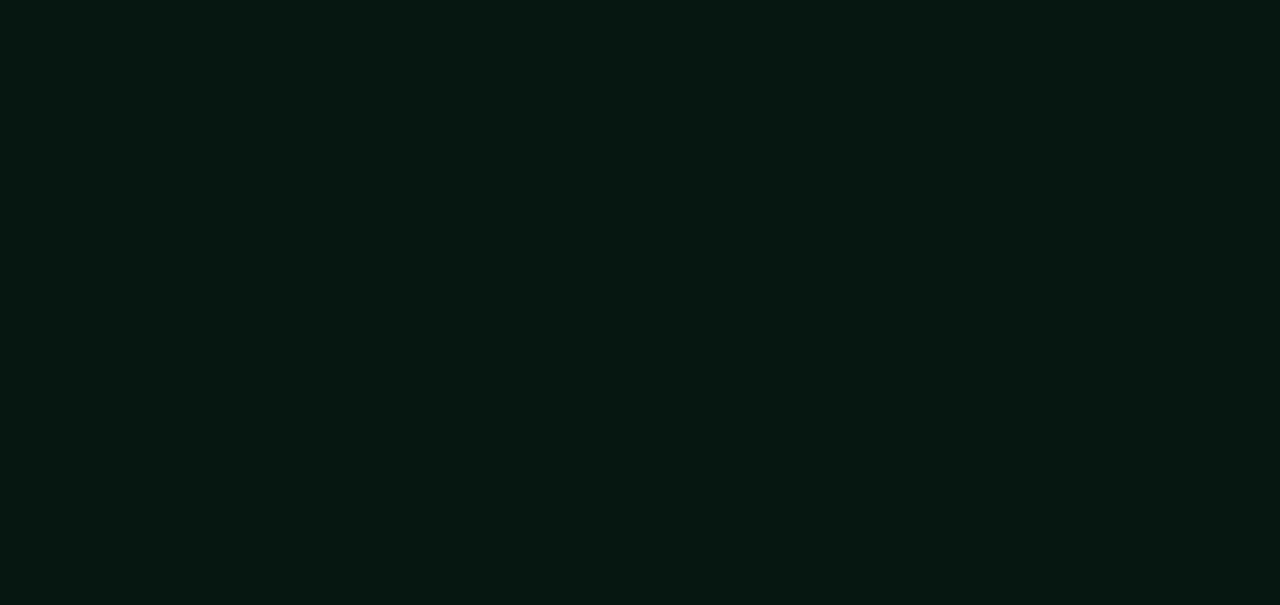
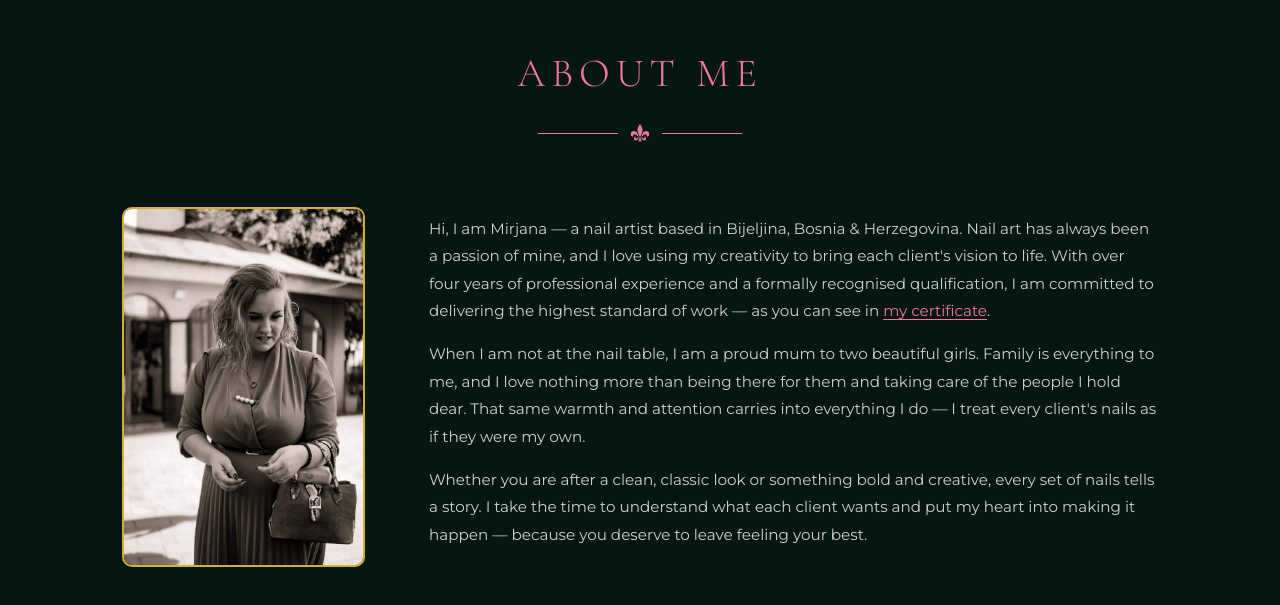
Before and after one commit to SasanTazayoni/Charm, a Next.js app: page / in a window 1280 px wide. Shown: the part 945-1550 px from the top of the page. Before the commit the page ends 892 px from the top, so only its background shows below. Built offline with nearby package versions, Linux system fonts and the light colour scheme.

Commit message:
Add About section with image, bio, and certificate modal

```diff
--- a/src/app/globals.css
+++ b/src/app/globals.css
@@ -27,6 +27,31 @@ body {
 }
 
 /* Navbar */
+
+.navbar {
+  position: sticky;
+  top: 0;
+  left: 0;
+  right: 0;
+  z-index: 50;
+  background-color: var(--brand-green);
+  display: flex;
+  align-items: center;
+  justify-content: space-between;
+  padding: 1rem 2rem;
+}
+
+.navbar-logo {
+  display: flex;
+  align-items: center;
+  gap: 0.5rem;
+}
+
+.navbar-links {
+  display: flex;
+  align-items: center;
+  gap: 2rem;
+}
 
 .navbar-brand {
   color: var(--brand-pink);
@@ -58,11 +83,13 @@ body {
   transition: transform 300ms ease-in-out;
 }
 
-.nav-link:hover {
+.nav-link:hover,
+.nav-link-active {
   color: var(--brand-pink-dark);
 }
 
-.nav-link:hover::after {
+.nav-link:hover::after,
+.nav-link-active::after {
   transform: scaleX(1);
 }
 
@@ -81,3 +108,144 @@ body {
 .brand-link:hover {
   color: var(--brand-pink-dark);
 }
+
+/* About */
+
+.about-section {
+  padding: 6rem 2rem;
+  max-width: 1100px;
+  margin: 0 auto;
+  opacity: 0;
+  transform: translateY(2rem);
+  transition: opacity 800ms ease-out, transform 800ms ease-out;
+}
+
+.about-visible {
+  opacity: 1;
+  transform: translateY(0);
+}
+
+.about-header {
+  text-align: center;
+  margin-bottom: 4rem;
+}
+
+.about-heading {
+  font-family: var(--font-heading);
+  font-size: 2.5rem;
+  font-weight: 300;
+  color: var(--brand-pink);
+  letter-spacing: 0.15em;
+  text-transform: uppercase;
+  margin-bottom: 1.25rem;
+}
+
+.about-divider {
+  display: flex;
+  align-items: center;
+  justify-content: center;
+  gap: 0.75rem;
+}
+
+.about-divider-line {
+  width: 5rem;
+  height: 1px;
+  background-color: var(--brand-pink);
+}
+
+.about-divider-icon {
+  color: var(--brand-pink);
+}
+
+.about-container {
+  display: grid;
+  grid-template-columns: 1fr 3fr;
+  gap: 4rem;
+  align-items: flex-start;
+}
+
+.about-profile {
+  width: 100%;
+}
+
+.about-image-wrapper {
+  position: relative;
+  width: 100%;
+  height: 360px;
+  border-radius: 10px;
+  overflow: hidden;
+  border: 2px solid var(--brand-gold);
+}
+
+.about-image {
+  object-fit: cover;
+  object-position: center top;
+}
+
+.about-content {
+  flex: 1;
+  padding-top: 0.5rem;
+}
+
+.about-text {
+  color: rgba(255, 255, 255, 0.8);
+  line-height: 1.8;
+  margin-bottom: 1rem;
+  font-size: 0.95rem;
+}
+
+.certificate-inline-link {
+  color: var(--brand-pink);
+  text-decoration: underline;
+  text-underline-offset: 3px;
+  background: none;
+  border: none;
+  padding: 0;
+  cursor: pointer;
+  font-size: inherit;
+  font-family: inherit;
+  transition: color 300ms ease-in-out;
+}
+
+.certificate-inline-link:hover {
+  color: var(--brand-pink-dark);
+}
+
+.certificate-modal-backdrop {
+  position: fixed;
+  inset: 0;
+  z-index: 1000;
+  background-color: rgba(0, 0, 0, 0.85);
+  display: flex;
+  align-items: center;
+  justify-content: center;
+  padding: 2rem;
+}
+
+.certificate-modal {
+  position: relative;
+  max-width: 500px;
+  width: 100%;
+}
+
+.certificate-modal-close {
+  position: absolute;
+  top: -2.5rem;
+  right: 0;
+  background: none;
+  border: none;
+  color: var(--brand-pink);
+  font-size: 1.25rem;
+  cursor: pointer;
+  transition: color 300ms ease-in-out;
+}
+
+.certificate-modal-close:hover {
+  color: var(--brand-pink-dark);
+}
+
+.certificate-modal-image {
+  width: 100%;
+  height: auto;
+  border-radius: 4px;
+}
--- a/src/app/page.tsx
+++ b/src/app/page.tsx
@@ -1,11 +1,13 @@
 import Navbar from '@/components/Navbar'
 import Hero from '@/components/Hero'
+import About from '@/components/About'
 
 export default function Home() {
   return (
     <main>
       <Navbar />
       <Hero />
+      <About />
     </main>
   )
 }
--- /dev/null
+++ b/src/components/About.tsx
@@ -0,0 +1,108 @@
+"use client";
+
+import { useState, useEffect, useRef } from "react";
+import { createPortal } from "react-dom";
+import Image from "next/image";
+import { GiFleurDeLys } from "react-icons/gi";
+
+export default function About() {
+  const [certificateOpen, setCertificateOpen] = useState(false);
+  const [visible, setVisible] = useState(false);
+  const sectionRef = useRef<HTMLElement>(null);
+
+  useEffect(() => {
+    const observer = new IntersectionObserver(
+      ([entry]) => { if (entry.isIntersecting) setVisible(true); },
+      { threshold: 0.15 }
+    );
+    if (sectionRef.current) observer.observe(sectionRef.current);
+    return () => observer.disconnect();
+  }, []);
+
+  return (
+    <section id="about" ref={sectionRef} className={`about-section ${visible ? "about-visible" : ""}`}>
+
+      <div className="about-header">
+        <h2 className="about-heading">About Me</h2>
+        <div className="about-divider">
+          <div className="about-divider-line" />
+          <GiFleurDeLys size={20} className="about-divider-icon" />
+          <div className="about-divider-line" />
+        </div>
+      </div>
+
+      <div className="about-container">
+
+        <div className="about-profile">
+          <div className="about-image-wrapper">
+            <Image
+              src="/mirjana.jpg"
+              alt="Mirjana Vuković Đorđić"
+              fill
+              className="about-image"
+            />
+          </div>
+        </div>
+
+        <div className="about-content">
+          <p className="about-text">
+            Hi, I am Mirjana — a nail artist based in Bijeljina, Bosnia &amp;
+            Herzegovina. Nail art has always been a passion of mine, and I love
+            using my creativity to bring each client's vision to life.
+            With over four years of professional experience and a formally
+            recognised qualification, I am committed to delivering the highest
+            standard of work — as you can see in{" "}
+            <button
+              onClick={() => setCertificateOpen(true)}
+              className="certificate-inline-link"
+            >
+              my certificate
+            </button>
+            .
+          </p>
+          <p className="about-text">
+            When I am not at the nail table, I am a proud mum to two
+            beautiful girls. Family is everything to me, and I love nothing
+            more than being there for them and taking care of the people I
+            hold dear. That same warmth and attention carries into everything
+            I do — I treat every client's nails as if they were my own.
+          </p>
+          <p className="about-text">
+            Whether you are after a clean, classic look or something bold
+            and creative, every set of nails tells a story. I take the time
+            to understand what each client wants and put my heart into making
+            it happen — because you deserve to leave feeling your best.
+          </p>
+        </div>
+
+      </div>
+
+      {certificateOpen && createPortal(
+        <div
+          className="certificate-modal-backdrop"
+          onClick={() => setCertificateOpen(false)}
+        >
+          <div
+            className="certificate-modal"
+            onClick={(e) => e.stopPropagation()}
+          >
+            <button
+              className="certificate-modal-close"
+              onClick={() => setCertificateOpen(false)}
+            >
+              ✕
+            </button>
+            {/* eslint-disable-next-line @next/next/no-img-element */}
+            <img
+              src="/certificate.jpeg"
+              alt="Professional Nail Technology Certificate"
+              className="certificate-modal-image"
+            />
+          </div>
+        </div>,
+        document.body
+      )}
+
+    </section>
+  );
+}
```
Also changed, not shown: public/certificate.jpeg (added), public/mirjana.jpg (added).
